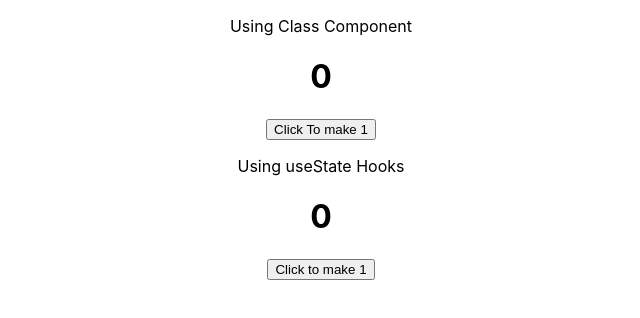
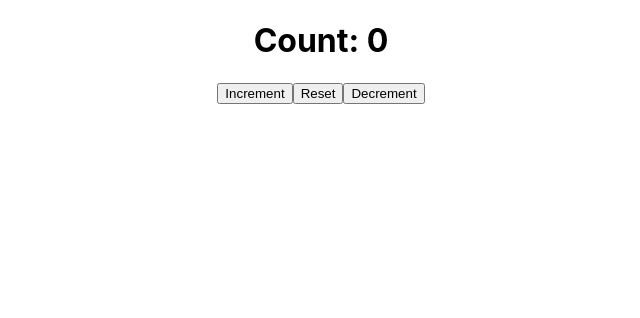
Before and after one commit to Dhrubo-Arafah/react-hooks, a React (Create React App) app: page / in a window 1280 px wide. Shown: the top 318 px of the page, without its empty margins (319-959 px from the left). Built offline with nearby package versions, Linux system fonts and the light colour scheme.

Commit message:
useState with previous state

```diff
--- a/src/App.js
+++ b/src/App.js
@@ -1,12 +1,10 @@
 import './App.css';
-import ClassCounter from './components/ClassCounter';
-import HookCounter from './components/HookCounter';
+import HookCounterTwo from './components/HookCounterTwo';
 
 function App() {
   return (
     <div className="App">
-      <ClassCounter />
-      <HookCounter/>
+      <HookCounterTwo/>
     </div>
   );
 }
--- /dev/null
+++ b/src/components/HookCounterTwo.js
@@ -0,0 +1,19 @@
+import React, {useState} from 'react'
+
+const HookCounterTwo = () => {
+ const initialCount = 0
+ const [count, setCount] = useState(initialCount);
+ return (
+  <div>
+   <h1>Count: {count}</h1>
+   {/* <button onClick={()=>setCount(count+1)}>Increment</button>
+   <button onClick={()=>setCount(initialCount)}>Reset</button>
+   <button onClick={()=>setCount(count===0?count:count-1)}>Decrement</button> */}
+   <button onClick={() => setCount(prevCount => prevCount + 1)}>Increment</button>
+   <button onClick={() => setCount(initialCount)}>Reset</button>
+   <button onClick={() => setCount(prevCount => prevCount <= 0 ? prevCount : prevCount - 1)}>Decrement</button>
+  </div>
+ )
+}
+
+export default HookCounterTwo
```
